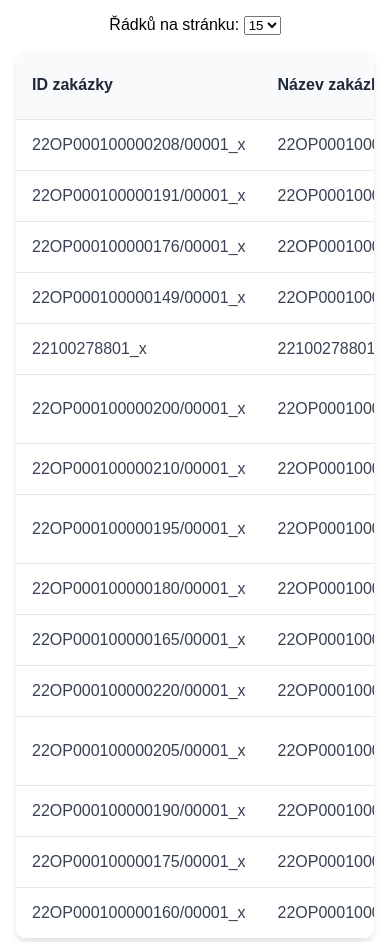
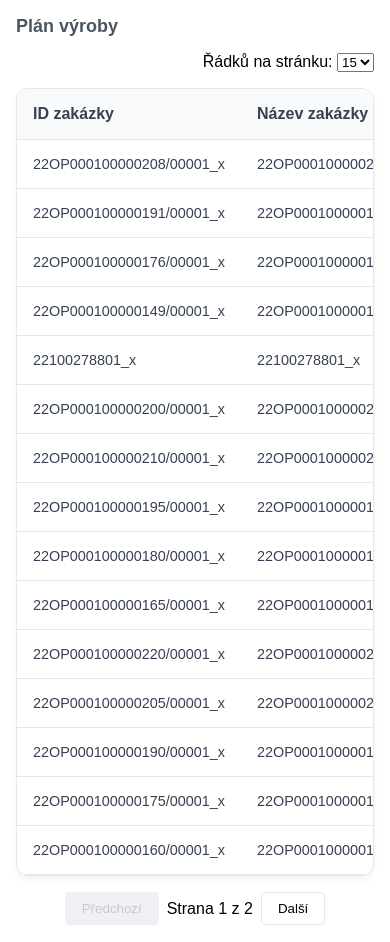
Before and after one commit to JosefCipera/chytre-ja-web, a plain HTML site: page table-production.html in a window 390 px wide. Shown: the top 942 px of the page. Drawn offline with Linux system fonts and the light colour scheme.

Commit message:
Oprava Plánu výroby na mobilu

```diff
--- a/table-production.html
+++ b/table-production.html
@@ -20,21 +20,23 @@
         }
 
         .table-heading {
-            font-size: 1.5rem;
-            /* Zmenšeno z 1.875rem */
-            font-weight: bold;
-            color: #1f2937;
-            text-align: center;
+            font-size: 1.125rem;
+            font-weight: 600;
+            color: #4b5563;
+            text-align: left;
             margin-bottom: 1rem;
-            padding-top: 1rem;
-            /* Přidán malý horní okraj */
+        }
+
+        .table-controls {
+            margin-bottom: 1rem;
+            text-align: right;
         }
 
         .table-responsive {
             overflow-x: auto;
             border-radius: 0.75rem;
-            box-shadow: 0 4px 6px rgba(0, 0, 0, 0.1);
-            background-color: #ffffff;
+            box-shadow: 0 4px 6px rgba(0, 0, 0, 0.05);
+            border: 1px solid #e5e7eb;
         }
 
         table {
@@ -47,15 +49,16 @@
             padding: 1rem;
             text-align: left;
             border-bottom: 1px solid #e5e7eb;
-            min-width: 100px;
+            min-width: 120px;
+            white-space: nowrap;
         }
 
         th {
             background-color: #f9fafb;
             font-weight: 600;
-            color: #1f2937;
+            color: #374151;
             cursor: pointer;
-            transition: background-color 0.3s ease;
+            transition: background-color 0.2s ease;
             position: sticky;
             top: 0;
             z-index: 10;
@@ -67,10 +70,12 @@
 
         th.sort-asc::after {
             content: ' ▲';
+            font-size: 0.8em;
         }
 
         th.sort-desc::after {
             content: ' ▼';
+            font-size: 0.8em;
         }
 
         tr:hover {
@@ -79,21 +84,19 @@
 
         td {
             color: #374151;
+            font-size: 0.9rem;
         }
 
         .value-positive {
             color: #10b981;
-            font-weight: 500;
         }
 
         .value-negative {
             color: #ef4444;
-            font-weight: 500;
         }
 
         .value-warning {
             color: #f59e0b;
-            font-weight: 500;
         }
 
         .pagination {
@@ -119,19 +122,15 @@
         .pagination button:disabled {
             background-color: #e5e7eb;
             cursor: not-allowed;
-            opacity: 0.5;
-        }
-
-        .rows-per-page {
-            margin-bottom: 1rem;
-            text-align: center;
+            opacity: 0.6;
         }
     </style>
 </head>
 
 <body>
     <div class="table-container">
-        <div class="rows-per-page">
+        <h1 class="table-heading">Plán výroby</h1>
+        <div class="table-controls">
             <label for="rowsPerPage">Řádků na stránku: </label>
             <select id="rowsPerPage">
                 <option value="10">10</option>
@@ -193,7 +192,7 @@
             const paginatedData = data.slice(start, end);
 
             const tbody = document.querySelector('#dataTable tbody');
-            tbody.innerHTML = ''; // Vyčistíme tabulku před novým vykreslením
+            tbody.innerHTML = '';
 
             paginatedData.forEach(row => {
                 const tr = document.createElement('tr');
@@ -237,16 +236,11 @@
             tableData.sort((a, b) => {
                 const valA = a[column] || '';
                 const valB = b[column] || '';
-
-                // Numerické a datumové řazení
                 const numA = parseFloat(valA);
                 const numB = parseFloat(valB);
-
                 if (!isNaN(numA) && !isNaN(numB)) {
                     return currentSort.order === 'asc' ? numA - numB : numB - numA;
                 }
-
-                // Textové řazení
                 return currentSort.order === 'asc'
                     ? String(valA).localeCompare(String(valB), 'cs-CZ')
                     : String(valB).localeCompare(String(valA), 'cs-CZ');
```
Also changed, not shown: minidashboard.html (+11 -8 lines).
